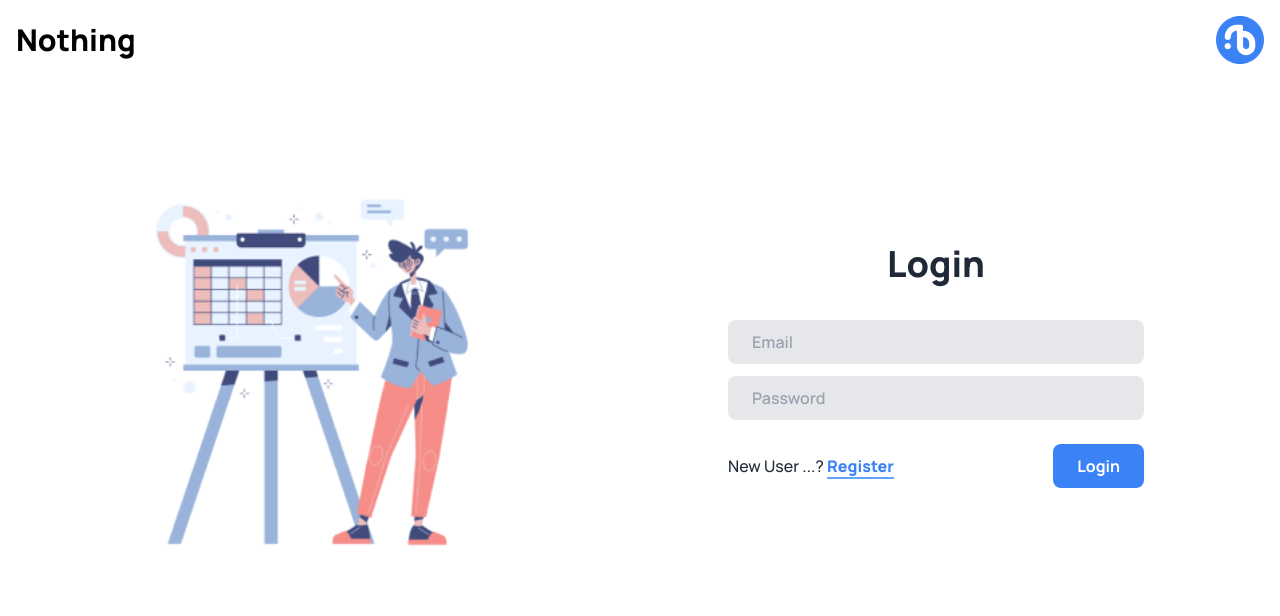
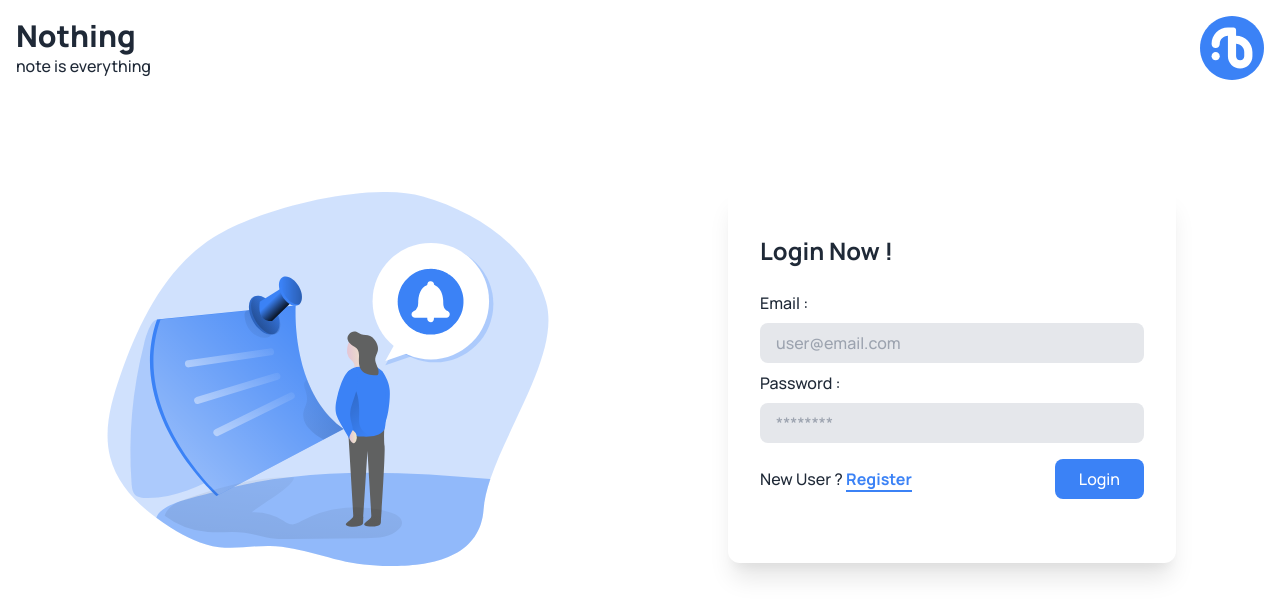
Before and after one commit to rigenski/nothing, a React (Create React App) app: page /login in a window 1280 px wide. Shown: the top 616 px of the page. Built offline with nearby package versions, Linux system fonts and the light colour scheme; no server answers.

Commit message:
fix: fixed design login page

```diff
--- a/public/index.html
+++ b/public/index.html
@@ -34,7 +34,7 @@
   </head>
   <body>
     <noscript>You need to enable JavaScript to run this app.</noscript>
-    <div id="root"></div>
+    <div id="root" class="font-app text-gray-800"></div>
     <!--
       This HTML file is a template.
       If you open it directly in the browser, you will see an empty page.
--- a/src/components/Header/index.jsx
+++ b/src/components/Header/index.jsx
@@ -15,11 +15,22 @@ function Header(props) {
     <header>
       <div className="container mx-auto p-4">
         <div className="flex justify-between items-center">
-          <h1 className="font-app text-3xl font-extrabold">Nothing</h1>
-          <img src={Logo} alt="logo nothing" className="h-12" />
+          <div>
+            <h1 className="text-3xl font-extrabold">Nothing</h1>
+            <p className="text-md font-medium">note is everything</p>
+          </div>
+          <img src={Logo} className="h-16" alt="logo nothing" />
         </div>
       </div>
     </header>
+    // <header>
+    //   <div className="container mx-auto p-4">
+    //     <div className="flex justify-between items-center">
+    //       <h1 className="font-app text-3xl font-extrabold">Nothing</h1>
+    //       <img src={Logo} alt="logo nothing" className="h-12" />
+    //     </div>
+    //   </div>
+    // </header>
     // <header>
     //   <div className="container mx-auto py-4 px-2">
     //     <div className="flex justify-between items-center px-1">
--- a/src/containers/Login/index.jsx
+++ b/src/containers/Login/index.jsx
@@ -2,7 +2,7 @@ import React, { useEffect, useState } from "react";
 import { connect } from "react-redux";
 import { useHistory } from "react-router-dom";
 import { loginUser } from "../../config/redux/action";
-import IllustrationLogin from "./../../assets/img/illustration-login.png";
+import IllustLogin from "./../../assets/img/illust-login.svg";
 
 function Login(props) {
   const [email, setEmail] = useState("");
@@ -52,65 +52,65 @@ function Login(props) {
   }, [loading]);
 
   return (
-    <main className="font-app text-gray-800">
+    <main>
       <div className="container mx-auto my-auto p-4">
-        <div className="lg:flex lg:justify-around lg:items-center lg:my-12 ">
-          <div className="flex justify-center">
-            <img
-              src={IllustrationLogin}
-              alt="Illustration Login"
-              className="h-72 mt-9 lg:h-96"
-            />
+        <div className="lg:flex lg:justify-around lg:items-center lg:mt-12">
+          <div className="flex lg:w-6/12 justify-center mt-8 mb-6">
+            <img src={IllustLogin} className="w-96 lg:w-full lg:px-16" alt="" />
           </div>
-          <div className="flex justify-center">
-            <div className="max-w-md mt-6 px-4">
-              <div className="text-center">
-                <h1 className="text-4xl font-extrabold mb-9">Login</h1>
-              </div>
+          <div className="flex lg:w-6/12 justify-center">
+            <div className="w-full md:max-w-md md:w-full shadow-xl rounded-xl px-4 pt-6 pb-16 lg:px-8 lg:pt-12 lg:pb-18">
+              <h2 className="text-2xl font-bold mb-6">Login Now !</h2>
+              <div className="mb-2">
+                <label htmlFor="email">Email :</label>
                 <input
                   type="text"
                   id="email"
-                className={`w-full text-md font-semibold bg-gray-200 rounded-lg px-6 py-2.5 ${
+                  className={`block w-full px-4 py-2 bg-gray-200 mt-2 rounded-lg ${
                     emailValidate[0] ? "border-2 border-red-500" : "border-none"
                   }`}
-                placeholder="Email"
+                  placeholder="user@email.com"
                   value={email}
                   onChange={(e) => handleChangeText(e)}
                 />
                 {emailValidate[0] ? (
-                <span className="text-xs text-red-500">
+                  <span className="text-xs mt-1 text-red-500">
                     * {emailValidate[1]}
                   </span>
                 ) : null}
+              </div>
+              <div className="mb-2">
+                <label htmlFor="email">Password :</label>
                 <input
-                type="email"
+                  type="password"
                   id="password"
-                className={`w-full text-md font-semibold bg-gray-200 rounded-lg px-6 py-2.5 mt-3 ${
+                  className={`block w-full px-4 py-2 bg-gray-200 mt-2 rounded-lg ${
                     passwordValidate[0]
                       ? "border-2 border-red-500"
                       : "border-none"
                   }`}
-                placeholder="Password"
-                alue={password}
+                  placeholder="********"
+                  value={password}
                   onChange={(e) => handleChangeText(e)}
                 />
                 {passwordValidate[0] ? (
-                <span className="text-xs text-red-500">
+                  <span className="text-xs mt-1 text-red-500">
                     * {passwordValidate[1]}
                   </span>
                 ) : null}
-              <div className="flex justify-between items-center mt-6">
-                <h4 className="font-medium">
-                  New User ...?{" "}
+              </div>
+              <div className="flex justify-between items-center mt-4">
+                <p>
+                  New User ?{" "}
                   <span
+                    className="font-bold text-blue-500 border-b-2 border-blue-500"
                     onClick={() => history.push("/register")}
-                    className="font-extrabold cursor-pointer text-blue-500 border-b-2 border-blue-400"
                   >
                     Register
                   </span>
-                </h4>
+                </p>
                 <button
-                  className={`text-md text-white font-bold rounded-lg px-6 py-2.5 ${
+                  className={`text-white px-6 py-2 rounded-lg ${
                     loading
                       ? "cursor-not-allowed bg-gray-400"
                       : "cursor-pointer bg-blue-500"
--- a/src/containers/Register/index.jsx
+++ b/src/containers/Register/index.jsx
@@ -2,7 +2,7 @@ import React, { useState } from "react";
 import { connect } from "react-redux";
 import { useHistory } from "react-router-dom";
 import { registerUser } from "../../config/redux/action";
-import Illust from "./../../assets/img/illust-register.svg";
+import IllustrationRegister from "./../../assets/img/illustration-register.png";
 
 function Register(props) {
   const [email, setEmail] = useState("");
@@ -48,73 +48,70 @@ function Register(props) {
   };
 
   return (
-    <main className="h-screen flex">
-      <div className="container my-auto mx-auto py-4 px-4">
-        <div className="flex justify-center items-center">
-          <div className="w-full sm:w-2/4 md:w-2/5 border-2 border-black bg-gray-200 text-black px-4 py-2 rounded shadow-parent">
+    <main className="font-app text-gray-800">
+      <div className="container mx-auto my-auto p-4">
+        <div className="lg:flex lg:justify-around lg:items-center lg:my-12 ">
+          <div className="flex justify-center">
+            <img
+              src={IllustrationRegister}
+              alt="Illustration Login"
+              className="h-72 mt-9 lg:h-96"
+            />
+          </div>
+          <div className="flex justify-center">
+            <div className="max-w-md mt-6 px-4">
               <div className="text-center">
-              <div className="flex justify-center">
-                <img src={Illust} className="w-60" />
+                <h1 className="text-4xl font-extrabold mb-9">Register</h1>
               </div>
-              <h1 className="font-parent  text-4xl mt-4 mb-6">nothing</h1>
-              <h2 className="font-parent font-semibold text-2xl my-2">
-                Register
-              </h2>
-            </div>
-            <div className="w-full font-child">
-              <div className="email mt-2">
-                <label htmlFor="email">Email :</label>
               <input
                 type="text"
                 id="email"
-                  className={`w-full block outline-none font-child bg-gray-200 text-black my-1 py-1 border-b-2 ${
-                    emailValidate[0] ? "border-red-500" : "border-black"
+                className={`w-full text-md font-semibold bg-gray-200 rounded-lg px-6 py-2.5 ${
+                  emailValidate[0] ? "border-2 border-red-500" : "border-none"
                 }`}
-                  placeholder="user@email.com"
+                placeholder="Email"
                 value={email}
-                  onChange={handleChangeText}
+                onChange={(e) => handleChangeText(e)}
               />
               {emailValidate[0] ? (
-                  <span className="text-sm text-red-500">
+                <span className="text-xs text-red-500">
                   * {emailValidate[1]}
                 </span>
               ) : null}
-              </div>
-              <div className="password mt-2">
-                <label htmlFor="email">Password :</label>
               <input
-                  type="password"
+                type="email"
                 id="password"
-                  className={`w-full block outline-none font-child bg-gray-200 text-black my-1 py-1 border-b-2 border-black ${
-                    passwordValidate[0] ? "border-red-500" : "border-black"
+                className={`w-full text-md font-semibold bg-gray-200 rounded-lg px-6 py-2.5 mt-3 ${
+                  passwordValidate[0]
+                    ? "border-2 border-red-500"
+                    : "border-none"
                 }`}
-                  placeholder="********"
-                  value={password}
-                  onChange={handleChangeText}
+                placeholder="Password"
+                alue={password}
+                onChange={(e) => handleChangeText(e)}
               />
               {passwordValidate[0] ? (
-                  <span className="text-sm text-red-500">
+                <span className="text-xs text-red-500">
                   * {passwordValidate[1]}
                 </span>
               ) : null}
-              </div>
-              <div className="submit my-4 flex justify-between items-center">
-                <p className="text-xs">
-                  Have an account ?,
+              <div className="flex justify-between items-center mt-6">
+                <h4 className="font-medium">
+                  New User ...?{" "}
                   <span
                     onClick={() => history.push("/login")}
-                    className="text-base border-b-2 border-black cursor-pointer"
+                    className="font-extrabold cursor-pointer text-blue-500 border-b-2 border-blue-400"
                   >
                     Login
                   </span>
-                </p>
+                </h4>
                 <button
-                  className={`shadow-child font-child px-4 py-2 border-2 border-black rounded ${
+                  className={`text-md text-white font-bold rounded-lg px-6 py-2.5 ${
                     loading
                       ? "cursor-not-allowed bg-gray-400"
-                      : "cursor-pointer bg-yellow-400"
+                      : "cursor-pointer bg-blue-500"
                   }`}
-                  onClick={handleRegisterSubmit}
+                  onClick={() => handleRegisterSubmit()}
                 >
                   Register
                 </button>
```
Also changed, not shown: src/assets/img/illust-login.svg, src/assets/img/illust-register.svg. Lines whose indentation alone changed are shown as unchanged.
